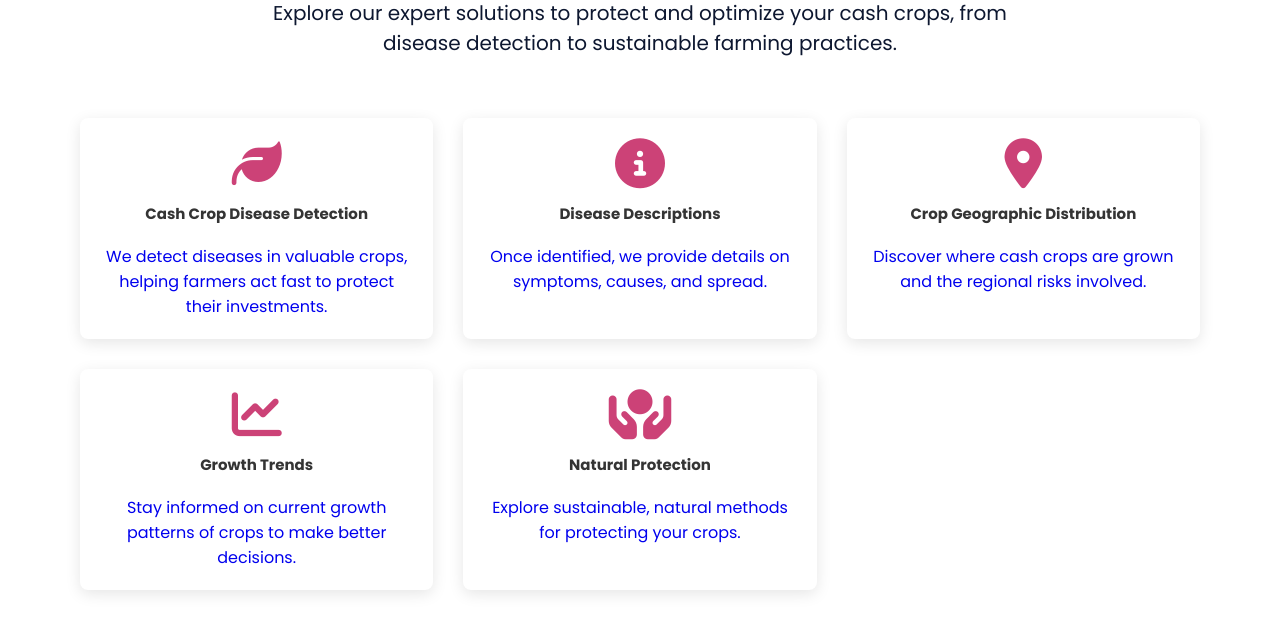
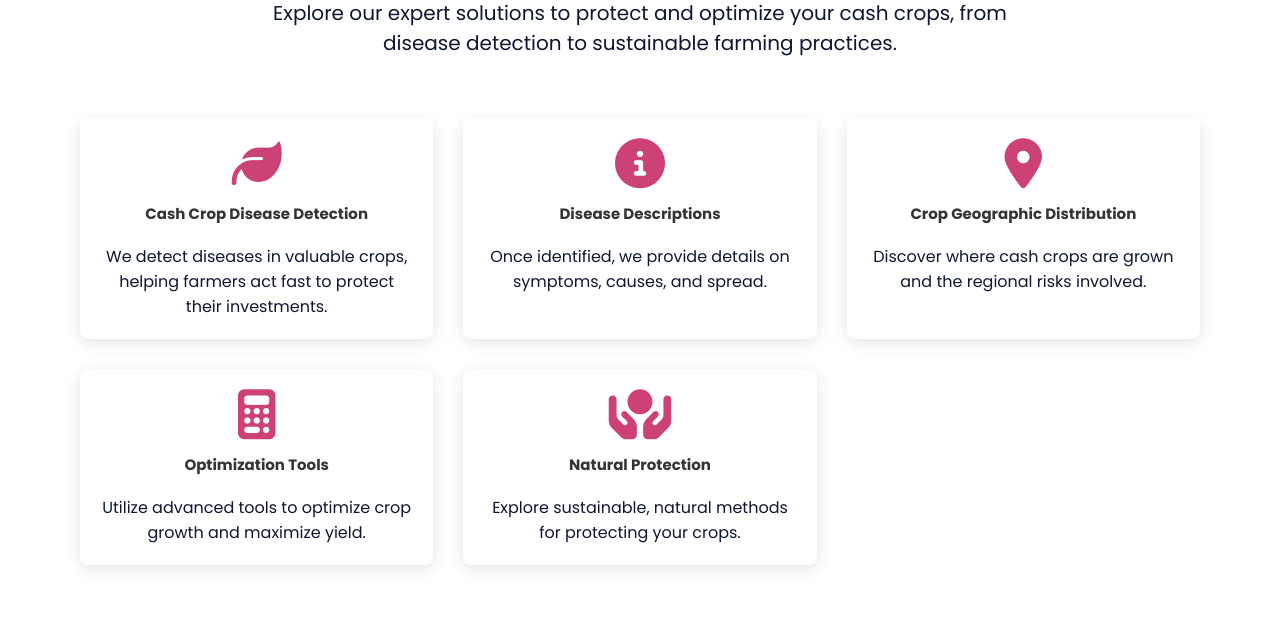
Before and after one commit to anubhavnepal/cash-crop-detection, a Django app: page / in a window 1280 px wide. Shown: the part 1323-1961 px from the top of the page. After the commit the page ends 1892 px from the top, so only its background shows below. Run offline with Django 5.2, Linux system fonts and the light colour scheme; some libraries are stand-ins or nearby versions.

Commit message:
Added Shops excel file; rearranged menu items in index.html; replaced anchor tag with divs in services of landing_page

```diff
--- a/templates/landing_page.html
+++ b/templates/landing_page.html
@@ -46,35 +46,35 @@
         <p class="text-services">Explore our expert solutions to protect and optimize your cash crops, from disease detection to sustainable farming practices.</p>
         <div class="cards">
 
-            <a href="index.html" class="card">
+            <div class="card">
                 <i class="fas fa-leaf"></i>
                 <h3>Cash Crop Disease Detection</h3>
                 <p>We detect diseases in valuable crops, helping farmers act fast to protect their investments.</p>
-            </a>
+            </div>
 
-            <a href="index.html" class="card">
+            <div class="card">
                 <i class="fas fa-info-circle"></i>
                 <h3>Disease Descriptions</h3>
                 <p>Once identified, we provide details on symptoms, causes, and spread.</p>
-            </a>
+            </div>
 
-            <a href="index.html" class="card">
+            <div class="card">
                 <i class="fas fa-map-marker-alt"></i>
                 <h3>Crop Geographic Distribution</h3>
                 <p>Discover where cash crops are grown and the regional risks involved.</p>
-            </a>
+            </div>
 
-            <a href="index.html" class="card">
-                <i class="fas fa-chart-line"></i>
-                <h3>Growth Trends</h3>
-                <p>Stay informed on current growth patterns of crops to make better decisions.</p>
-            </a>
+            <div class="card">
+                <i class="fas fa-calculator"></i>
+                <h3>Optimization Tools</h3>
+                <p>Utilize advanced tools to optimize crop growth and maximize yield.</p>
+            </div>
 
-            <a href="index.html" class="card">
+            <div class="card">
                 <i class="fa-solid fa-hands-holding-circle"></i>
                 <h3>Natural Protection</h3>
                 <p>Explore sustainable, natural methods for protecting your crops.</p>
-            </a>
+            </div>
 
         </div>
     </div>
```
Also changed, not shown: templates/index.html (+10 -10 lines), 1 other file.
